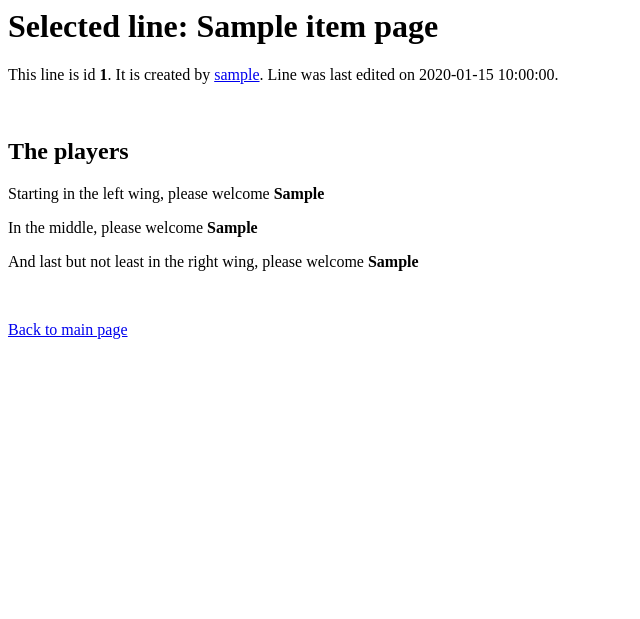
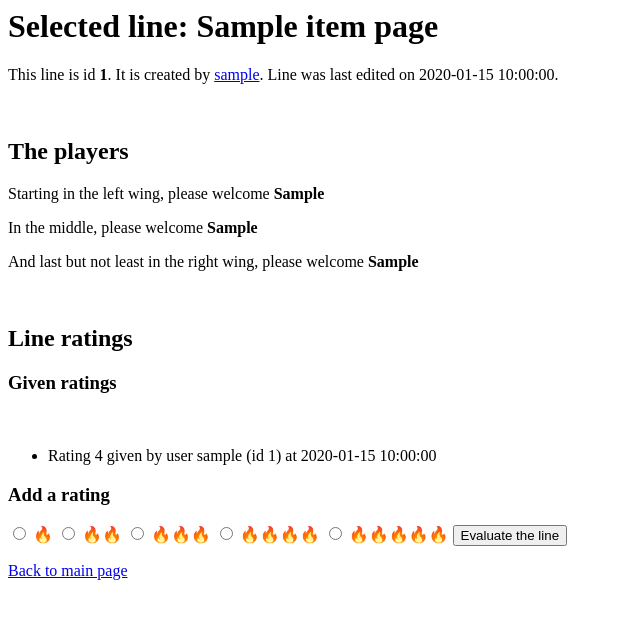
Before and after one commit to saulijappinen/tikawe_great_hockey_lines, a Python web app: template templates/item_page.html in a window 1280 px wide. Shown: the top 619 px of the page, without its empty margins (0-640 px from the left). Run offline with Jinja, Linux system fonts and the light colour scheme; the template is opened without the code that fills it: most values are stand-ins (such as "Sample title", 1, 10 or a date in 2020).

Commit message:
ratings added to page. And also required some fields in item edit and add line

```diff
--- a/templates/item_page.html
+++ b/templates/item_page.html
@@ -18,7 +18,37 @@
   <p>And last but not least in the right wing, please welcome <b>{{ item_page.player_rw }}</b></p>
   <br>
 
-  {% if session.user_id == item_page.user_id %} <!-- only if needed!-->
+  <h2>Line ratings</h2>
+
+  <h3>Given ratings</h3>
+
+  <br>
+  <ul>
+    {% for rate in rating_page %}
+    <li>Rating {{ rate.rating }} given by user {{ rate.username  }} (id {{ rate.user_id }}) at {{ rate.rating_time  }}</li>
+    {% endfor %}
+  </ul>
+
+
+  <!-- only if not the creator -->
+  {% if session.user_id != item_page.user_id %}
+
+  <h3>Add a rating</h3>
+  <form action="/create_rating" method="post">
+    <input type="radio" name="rating" value="1" /> 🔥
+    <input type="radio" name="rating" value="2" /> 🔥🔥
+    <input type="radio" name="rating" value="3" /> 🔥🔥🔥
+    <input type="radio" name="rating" value="4" /> 🔥🔥🔥🔥
+    <input type="radio" name="rating" value="5" /> 🔥🔥🔥🔥🔥
+    <input type="hidden" name="item_id" value="{{ item_page.id }}">
+    <input type="hidden" name="csrf_token" value="{{ session.csrf_token }}" />
+    <input type="hidden" name="item_id" value="{{ item_page.id }}" /> <!-- needed for database write-->
+    <input type="submit" value="Evaluate the line" />
+  </form>
+
+  {% endif %}
+
+  {% if session.user_id == item_page.user_id %} <!-- only if the creator is on the page-->
 
   <p>
     <a href="/edit_item/{{ item_page.id }}">Edit your line</a>
```
Also changed, not shown: app.py (+21 -4 lines), items.py (+17 -0 lines), sql/schemas.sql (+8 -0 lines), templates/add_line.html (+4 -4 lines), templates/item_edit.html (+4 -4 lines).
